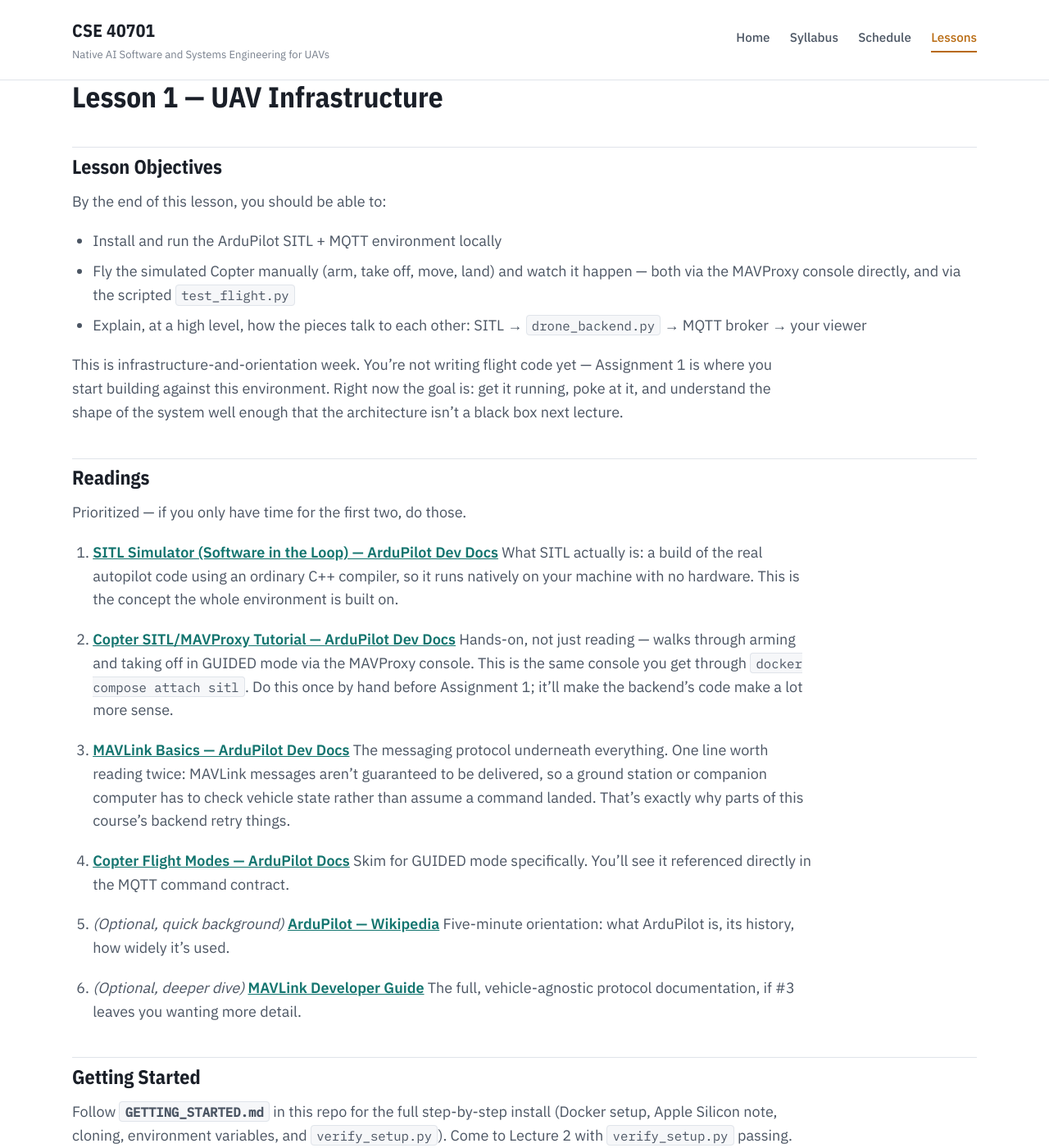
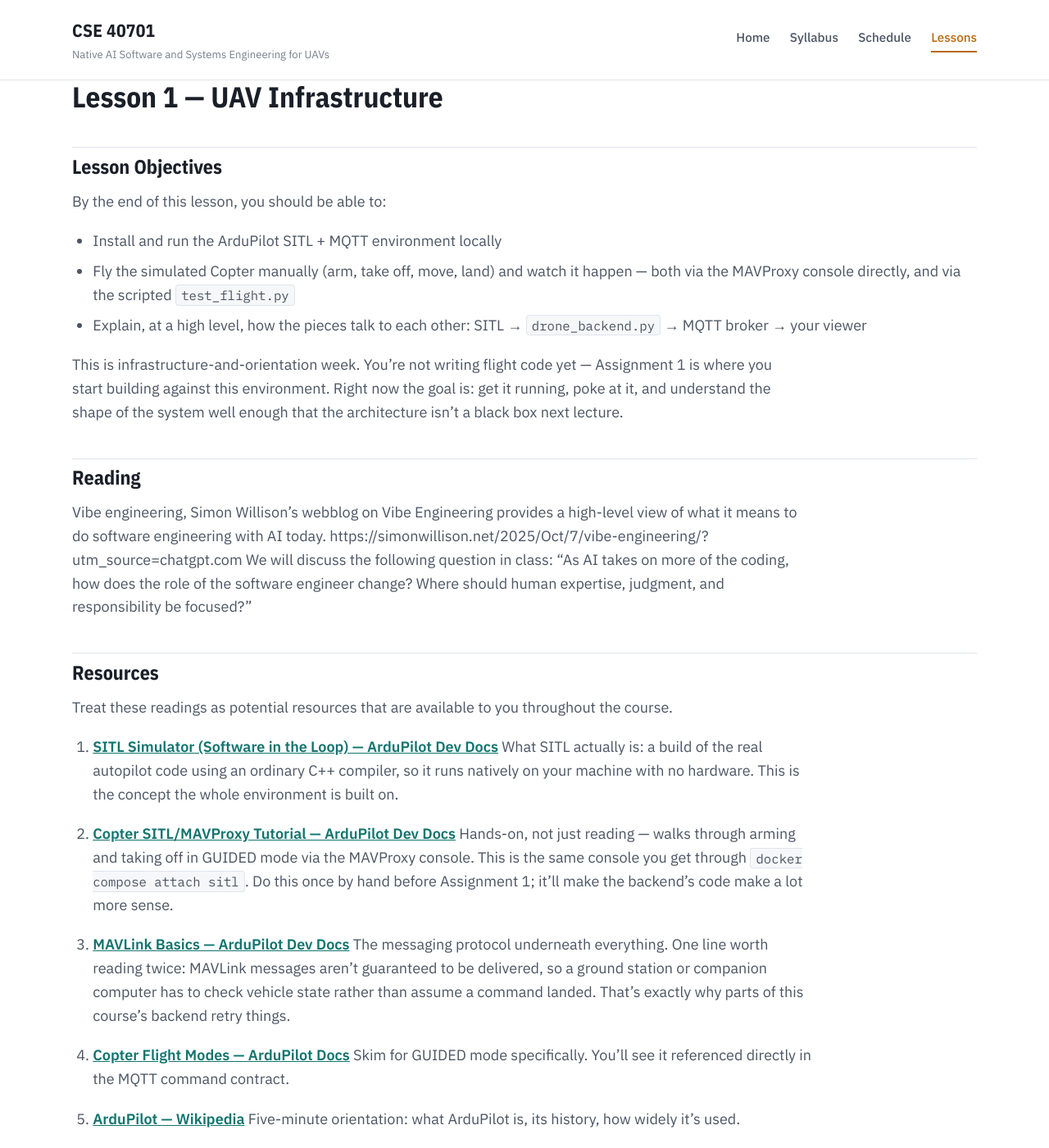
Before and after one commit to JaneClelandHuang/uav-native-ai, a Jekyll site: the page built from lessons/lesson1.md, in a window 1280 px wide and 1400 px high. Shown: the whole window at 82% size. Built offline with Jekyll 4.4.1, drawn with Linux system fonts in a browser that asks for light colours; our own code applies the rules of GitHub Pages for plain Markdown files.

Commit message:
Modified readings

```diff
--- a/lessons/lesson1.md
+++ b/lessons/lesson1.md
@@ -17,9 +17,14 @@ environment. Right now the goal is: get it running, poke at it, and
 understand the shape of the system well enough that the architecture
 isn't a black box next lecture.
 
-## Readings
+## Reading
+Vibe engineering, Simon Willison's webblog on Vibe Engineering provides a high-level view of what it means to do software engineering with AI today.
+https://simonwillison.net/2025/Oct/7/vibe-engineering/?utm_source=chatgpt.com
+We will discuss the following question in class:  "As AI takes on more of the coding, how does the role of the software engineer change? Where should human expertise, judgment, and responsibility be focused?"
 
-Prioritized — if you only have time for the first two, do those.
+## Resources
+
+Treat these readings as potential resources that are available to you throughout the course.
 
 1. **[SITL Simulator (Software in the Loop) — ArduPilot Dev Docs](https://ardupilot.org/dev/docs/sitl-simulator-software-in-the-loop.html)**
    What SITL actually is: a build of the real autopilot code using an
@@ -43,11 +48,11 @@ Prioritized — if you only have time for the first two, do those.
    Skim for GUIDED mode specifically. You'll see it referenced directly
    in the MQTT command contract.
 
-5. *(Optional, quick background)* **[ArduPilot — Wikipedia](https://en.wikipedia.org/wiki/ArduPilot)**
+5. **[ArduPilot — Wikipedia](https://en.wikipedia.org/wiki/ArduPilot)**
    Five-minute orientation: what ArduPilot is, its history, how widely
    it's used.
 
-6. *(Optional, deeper dive)* **[MAVLink Developer Guide](https://mavlink.io/en/)**
+6. **[MAVLink Developer Guide](https://mavlink.io/en/)**
    The full, vehicle-agnostic protocol documentation, if #3 leaves you
    wanting more detail.
 
```
